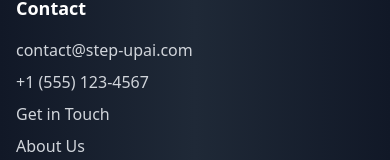
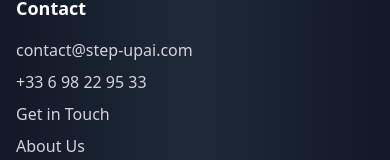
Before and after one commit to FahadKhalid1/StepUpAI, a React (Vite) app: page /privacy in a window 390 px wide. Shown: the part 8882-9042 px from the top of the page. Built offline with nearby package versions, Linux system fonts and the light colour scheme.

Commit message:
Update phone number to +33 6 98 22 95 33
Co-Authored-By: Claude Opus 4.6 (1M context) <noreply@anthropic.com>

```diff
--- a/src/App.tsx
+++ b/src/App.tsx
@@ -77,7 +77,7 @@ function App() {
                     <h3 className="text-lg font-semibold mb-4">Contact</h3>
                     <ul className="space-y-2 text-gray-300">
                       <li>contact@step-upai.com</li>
-                      <li>+1 (555) 123-4567</li>
+                      <li>+33 6 98 22 95 33</li>
                       <li><a href="/contact" className="hover:text-white transition-colors duration-200">Get in Touch</a></li>
                       <li><a href="/about" className="hover:text-white transition-colors duration-200">About Us</a></li>
                     </ul>
--- a/src/pages/ContactPage.tsx
+++ b/src/pages/ContactPage.tsx
@@ -71,7 +71,7 @@ const ContactPage: React.FC = () => {
     {
       icon: Phone,
       title: 'Call Us',
-      details: '+1 (555) 123-4567',
+      details: '+33 6 98 22 95 33',
       description: 'Mon-Fri from 8am to 5pm'
     },
     {
--- a/src/pages/PrivacyPolicyPage.tsx
+++ b/src/pages/PrivacyPolicyPage.tsx
@@ -208,7 +208,7 @@ const PrivacyPolicyPage: React.FC = () => {
                 </div>
                 <div className="flex items-center">
                   <Phone className="w-5 h-5 mr-3" />
-                  <span>+1 (555) 123-4567</span>
+                  <span>+33 6 98 22 95 33</span>
                 </div>
               </div>
             </motion.div>
--- a/src/pages/TermsOfServicePage.tsx
+++ b/src/pages/TermsOfServicePage.tsx
@@ -261,7 +261,7 @@ const TermsOfServicePage: React.FC = () => {
                 </div>
                 <div className="flex items-center">
                   <Phone className="w-5 h-5 mr-3" />
-                  <span>+1 (555) 123-4567</span>
+                  <span>+33 6 98 22 95 33</span>
                 </div>
               </div>
             </motion.div>
```
